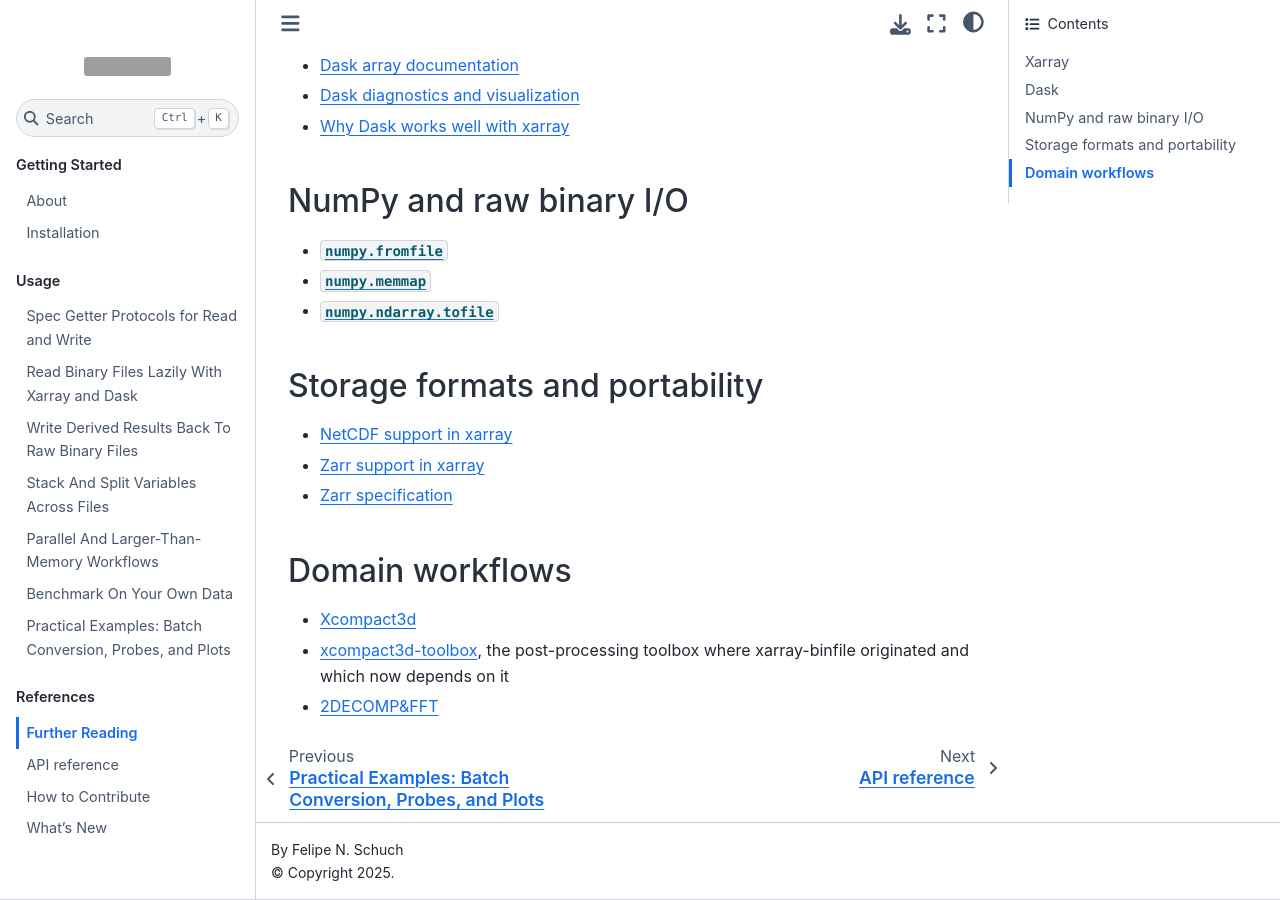
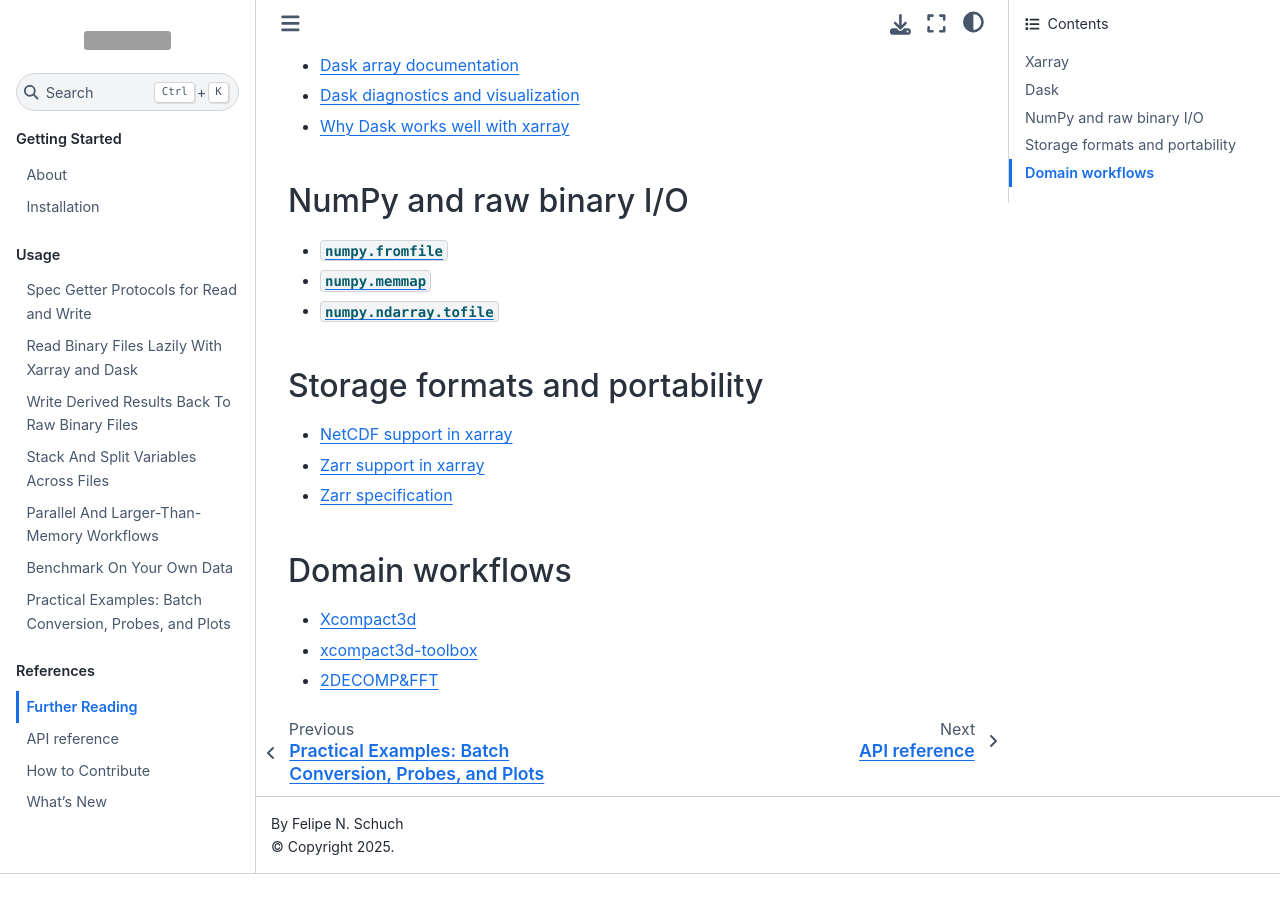
Before and after one commit to fschuch/xarray-binfile, a Jupyter Book: the page built from docs/references/further-reading.md, in a window 1280 px wide and 900 px high, scrolled down 558 px. Built offline with Jupyter Book 1.0.4 settings and Sphinx 7.4.7 and the Sphinx Book theme 1.1.4, drawn with Linux system fonts in a browser that asks for light colours; after the commit the page ends 1432 px from its top, so only the background shows below that; grey boxes are pictures that could not be loaded.

Commit message:
docs: keep toolbox entry as a bare link
Co-Authored-By: Claude Fable 5.1 <noreply@anthropic.com>

```diff
--- a/docs/references/further-reading.md
+++ b/docs/references/further-reading.md
@@ -31,5 +31,5 @@ This section points to the main libraries and references that complement xarray-
 ## Domain workflows
 
 - [Xcompact3d](https://xcompact3d.readthedocs.io/)
-- [xcompact3d-toolbox](https://github.com/fschuch/xcompact3d-toolbox), the post-processing toolbox where xarray-binfile originated and which now depends on it
+- [xcompact3d-toolbox](https://github.com/fschuch/xcompact3d-toolbox)
 - [2DECOMP&FFT](https://2decomp.org/)
```
